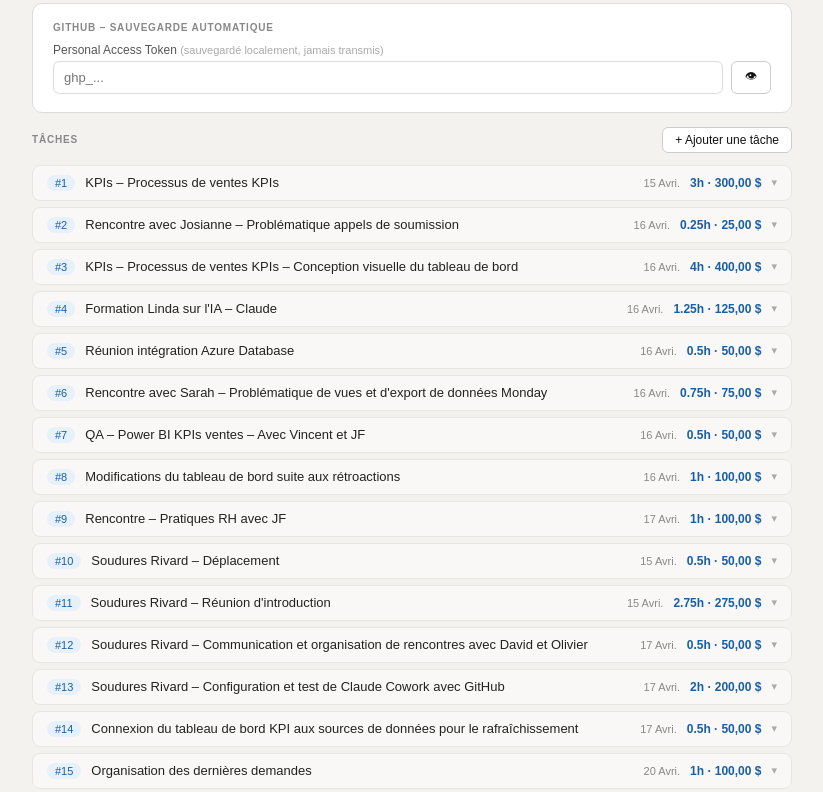
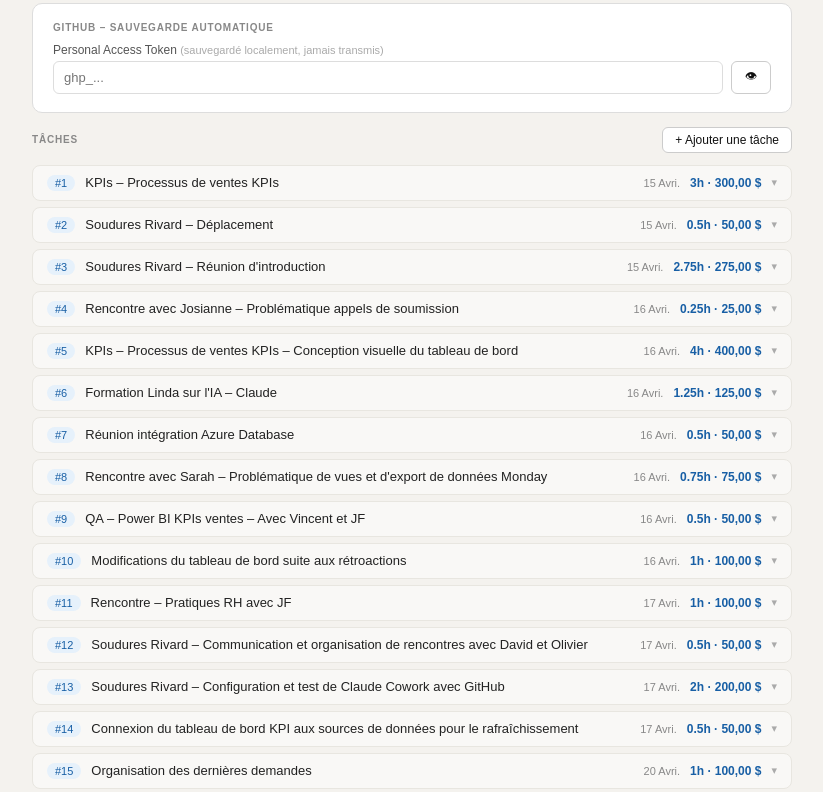
Before and after one commit to kchaouche17/billing-app, a plain HTML site: page index.html in a window 1280 px wide. Shown: the part 532-1324 px from the top of the page, without its empty margins (228-1051 px from the left). Drawn offline with nearby package versions, Linux system fonts and the light colour scheme.

Commit message:
Update index.html
✅ Les tâches seront maintenant triées automatiquement du plus ancien au plus récent à chaque affichage — peu importe l'ordre dans lequel tu les saisis. Commite et teste!

```diff
--- a/index.html
+++ b/index.html
@@ -448,6 +448,11 @@ function appendLineDOM(id,idx,desc,hrs,date,startOpen){
 function renderLines(){
   const c=document.getElementById("lines");c.innerHTML="";
   if(!lines.length){c.innerHTML=`<p id="empty-msg" style="text-align:center;color:#aaa;padding:16px 0;font-size:13px">Aucune tâche. Cliquez "+ Ajouter une tâche".</p>`;updateTotal();return;}
+  // Sort by date ascending (oldest first)
+  lines.sort((a,b)=>{
+    const da=a.date||"",db=b.date||"";
+    if(da<db)return -1;if(da>db)return 1;return 0;
+  });
   lines.forEach((l,i)=>appendLineDOM(l.id,i,l.desc,l.hrs,l.date,false));updateTotal();
 }
 
@@ -882,9 +887,25 @@ function showToast(msg,duration=3500){
 })();
 
 (function seedRivard1(){
-  const SEED_KEY="rivard::2026-04-P2",SEEDED_FLAG="kc_seeded_rivard1";if(localStorage.getItem(SEEDED_FLAG))return;
+  const SEED_KEY="rivard::2026-04-P2",SEEDED_FLAG="kc_seeded_rivard1";
+  // Always re-seed with full data — delete flag to force refresh
+  localStorage.removeItem(SEEDED_FLAG);
   const all=(function(){try{return JSON.parse(localStorage.getItem("kc_invoices_v1")||"{}");}catch{return{};}})();
-  const tasks=[["2026-04-24",1.25,"Réunion – Révision du processus de création des commandes et de la facturation"],["2026-04-24",0.50,"Déplacement"],["2026-04-24",0.25,"Réunion – Processus de préparation des rencontres quotidiennes de production"],["2026-04-24",1.00,"Ajustements du processus de création des commandes et de la facturation pour inclure les bons de commande"],["2026-04-24",2.25,"Intégration du processus de gestion des commandes en attente dans l'automatisation"]];
+  const tasks=[
+    ["2026-04-15",2.75,"Rencontre d'introduction + Visite Manufacture"],
+    ["2026-04-15",0.50,"Déplacement"],
+    ["2026-04-15",2.50,"Configuration Github – Documentation pour Rivard + Github pour tester applications développées"],
+    ["2026-04-17",1.00,"Configuration Claude pour Soudures Rivard"],
+    ["2026-04-17",0.50,"Communications avec différents intervenants internes et externes à Soudures Rivard"],
+    ["2026-04-22",0.50,"Déplacement"],
+    ["2026-04-22",0.50,"Rencontre avec David et Sébastien – Ingénierie"],
+    ["2026-04-22",6.50,"Configuration workflow commandes avec Claude"],
+    ["2026-04-24",1.25,"Réunion – Révision du processus de création des commandes et de la facturation"],
+    ["2026-04-24",0.50,"Déplacement"],
+    ["2026-04-24",0.25,"Réunion – Processus de préparation des rencontres quotidiennes de production"],
+    ["2026-04-24",1.00,"Ajustements du processus de création des commandes et de la facturation pour inclure les bons de commande"],
+    ["2026-04-24",2.25,"Intégration du processus de gestion des commandes en attente dans l'automatisation"]
+  ];
   all[SEED_KEY]=tasks.map(([date,hrs,desc],i)=>({id:1900000000000+i,date,hrs,desc}));
   localStorage.setItem("kc_invoices_v1",JSON.stringify(all));localStorage.setItem(SEEDED_FLAG,"1");
 })();
```
